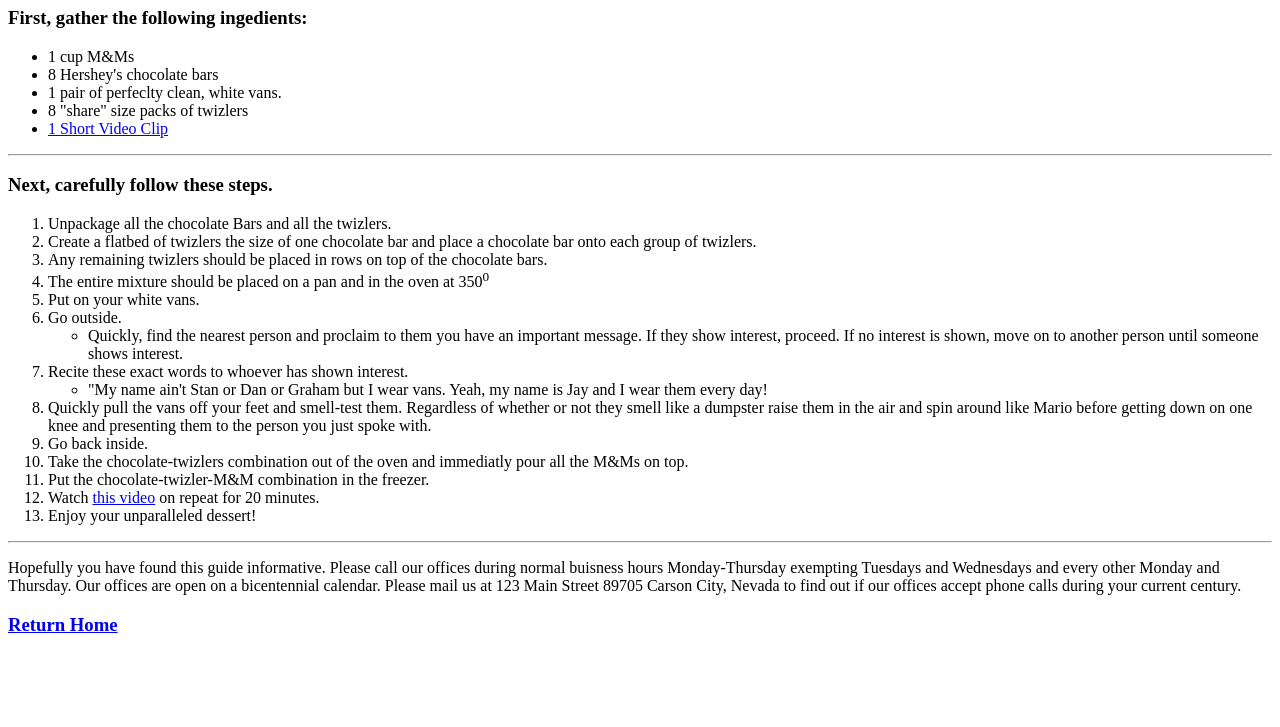
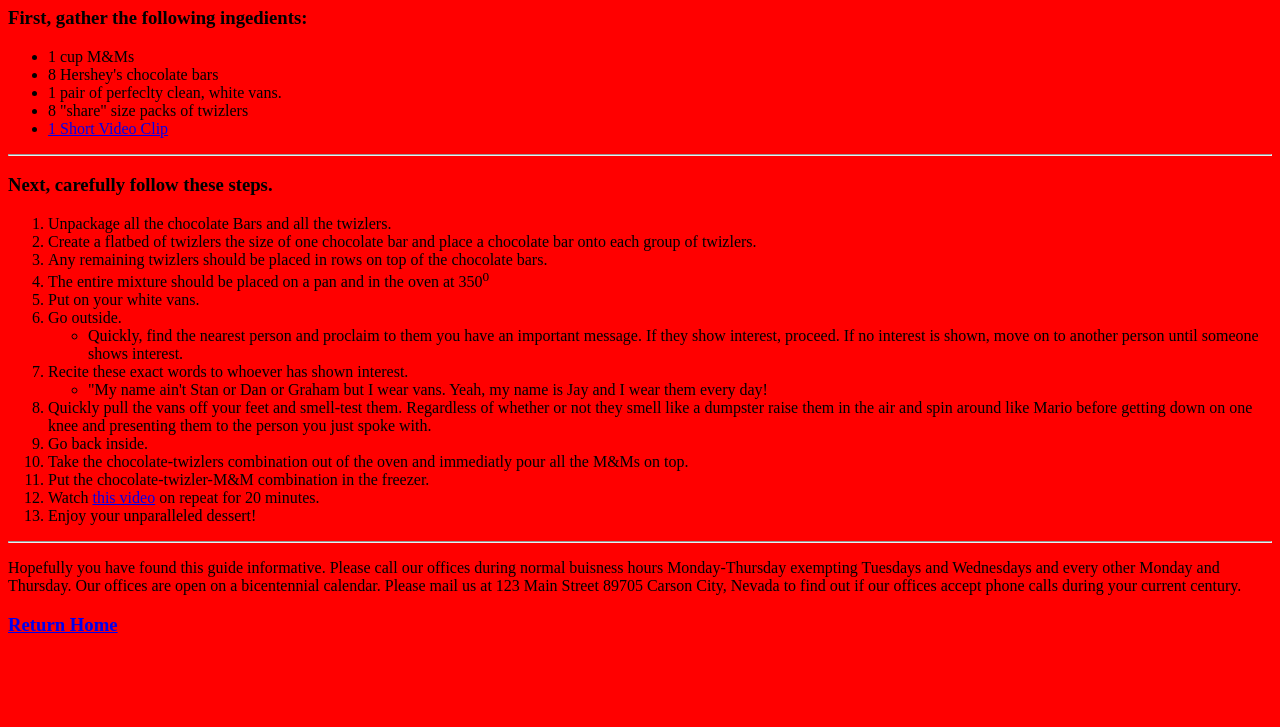
Before and after one commit to davisrobertson/Web-Development, a plain HTML site: page docs/Recipe/recipe2.html in a window 1280 px wide. Shown: the part 73-800 px from the top of the page. Drawn offline with Linux system fonts and the light colour scheme.

Commit message:
Added Css file and made backgrounds red

```diff
--- /dev/null
+++ b/docs/Recipe/css/styles.css
@@ -0,0 +1,3 @@
+body {
+	background-color: rgb(255,0,0);}
+}
--- a/docs/Recipe/recipe2.html
+++ b/docs/Recipe/recipe2.html
@@ -3,6 +3,7 @@
 <html>
 <head>
 	<title>The Other Greatest Recipe</title>
+		<link rel="stylesheet" type="text/css" href="css/styles.css" />
 </head>
 <body>
 	<h1>How to Make The Best Dessert Ever</h1>
```
Also changed, not shown: docs/Recipe/index.html (+1 -0 lines), docs/Recipe/recipe.html (+1 -0 lines), 3 other files.
